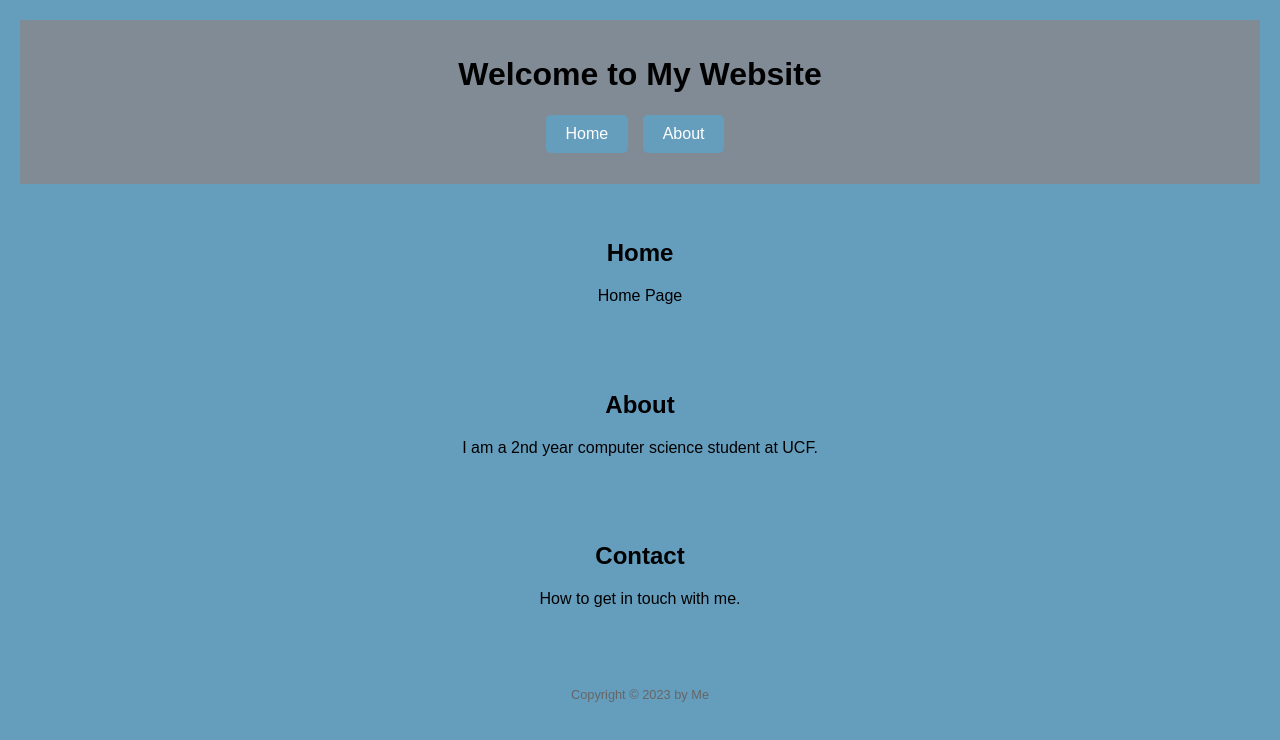
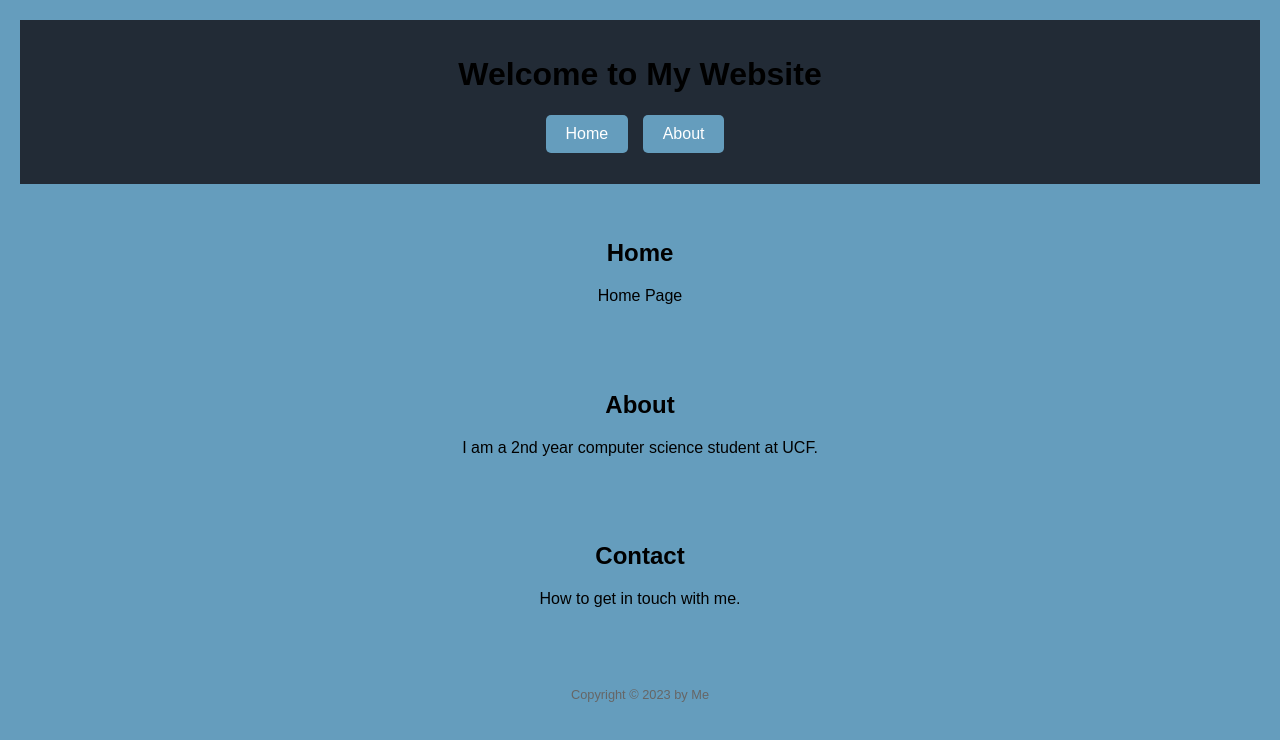
Before and after one commit to RickyB4/RickyB4.github.io, a plain HTML site: page index.html in a window 1280 px wide. Drawn offline with Linux system fonts and the light colour scheme.

Commit message:
Update style.css

```diff
--- a/style.css
+++ b/style.css
@@ -11,7 +11,7 @@ header, footer, section {
     padding: 15px;
 }
 header {
-    background-color: #808B96;
+    background-color: #222b36;
     color: #000000;
     text-align: center;
 }
```
